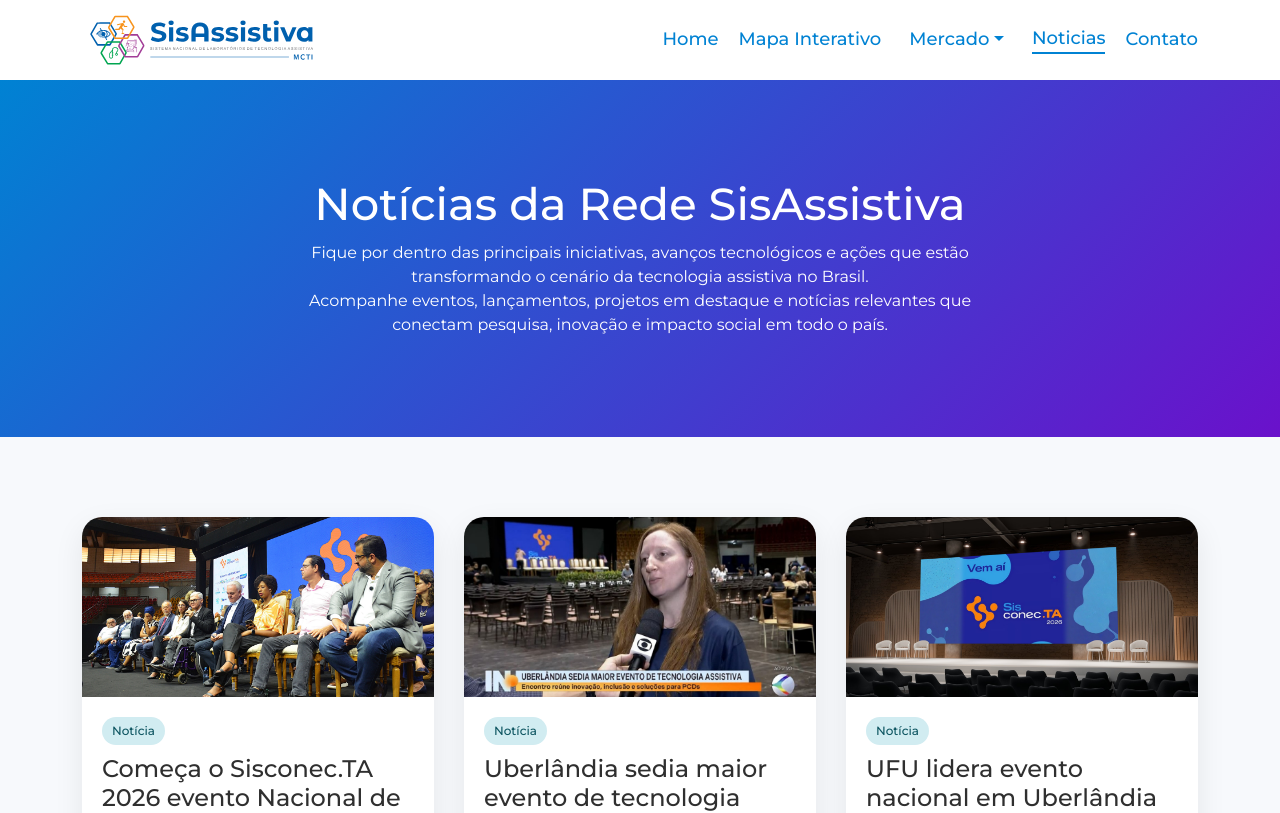
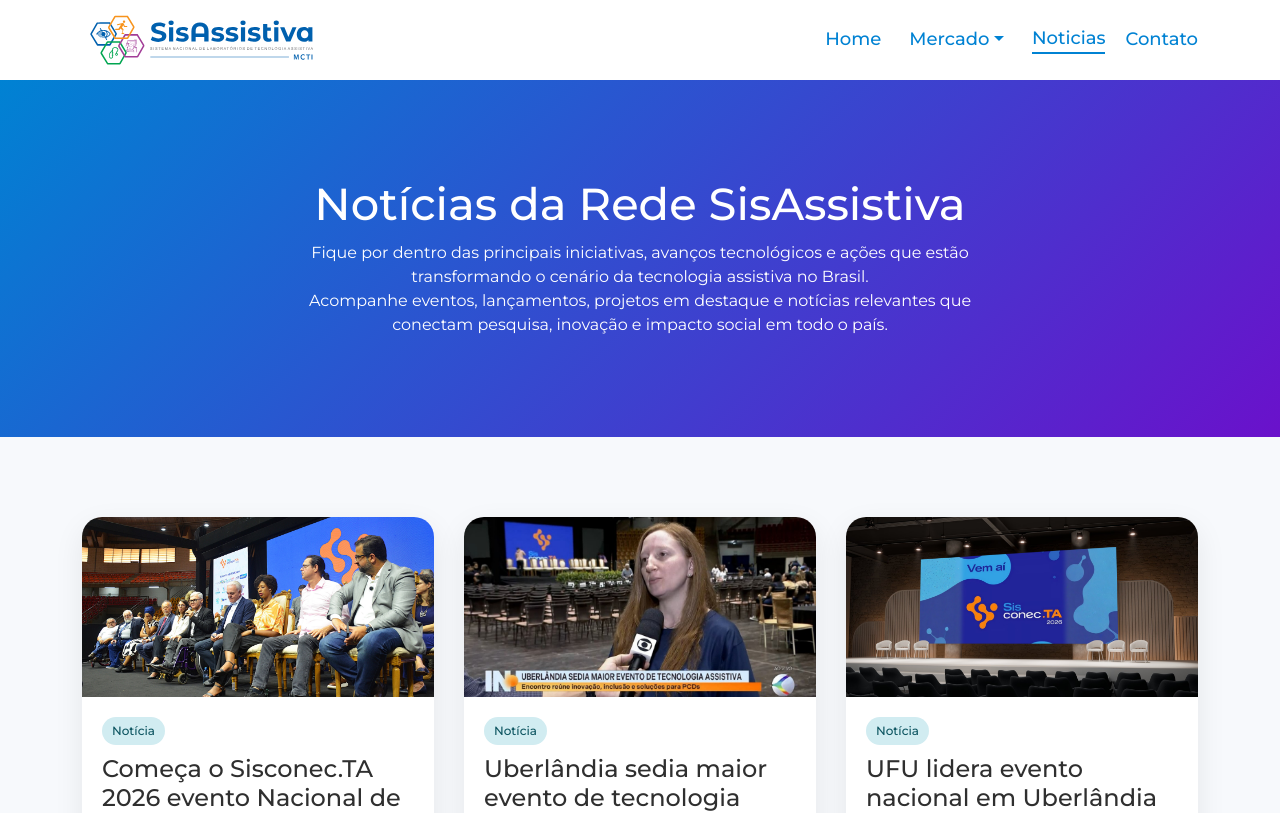
Before and after one commit to cintespbr/SisAssistiva-Site, a React (Vite) app: page /noticias in a window 1280 px wide. Shown: the top 813 px of the page. Built offline with nearby package versions, Linux system fonts and the light colour scheme; no server answers.

Commit message:
remoção temporaria do link do mapa no menu

```diff
--- a/src/components/Navbar/Navbar.tsx
+++ b/src/components/Navbar/Navbar.tsx
@@ -73,9 +73,9 @@
         <BSNavbar.Collapse id="basic-navbar-nav">
           <Nav className="ms-auto align-items-center">
             <StyledNavLink to="/">Home</StyledNavLink>
-            <StyledNavLink to="/mapa-interativo">Mapa Interativo</StyledNavLink>
+            {/*<StyledNavLink to="/mapa-interativo">Mapa Interativo</StyledNavLink>
 
-            {/*<StyledDropdown title="Soluções" id="solucoes-dropdown">
+            <StyledDropdown title="Soluções" id="solucoes-dropdown">
               <NavDropdown.Item as={NavLink} to="/projetos-destaque">
                 Produtos Destaque
               </NavDropdown.Item>
```
